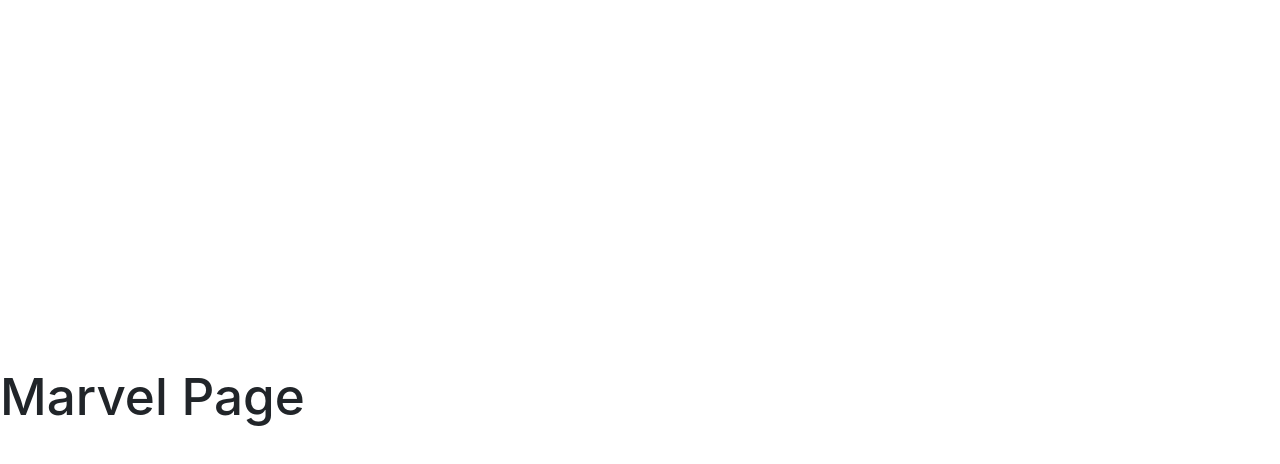
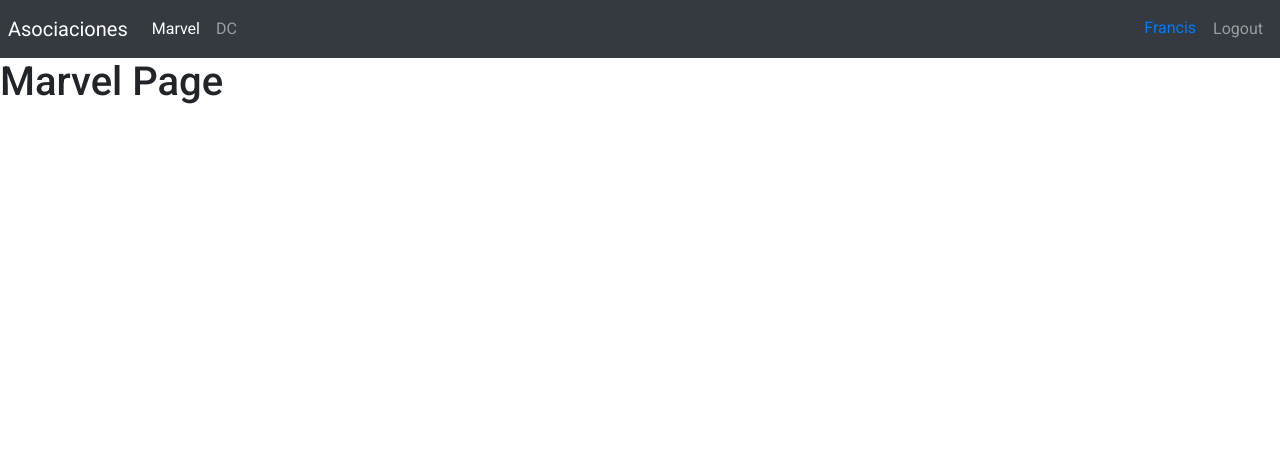
Before and after one commit to FrancisHenriquez/Heroes-APP, a React (Vite) app: page /marvel in a window 1280 px wide. Shown: the top 464 px of the page. Built offline with nearby package versions, Linux system fonts and the light colour scheme.

Commit message:
clase de ruta activa y cambios en css

```diff
--- /dev/null
+++ b/src/UI/components/Navbar.jsx
@@ -0,0 +1,49 @@
+import React from 'react';
+import { Link, NavLink } from 'react-router-dom';
+
+
+export const Navbar = () => {
+    return (
+        <nav className="navbar navbar-expand-sm navbar-dark bg-dark p-2">
+
+            <Link
+                className="navbar-brand"
+                to="/"
+            >
+                Asociaciones
+            </Link>
+
+            <div className="navbar-collapse">
+                <div className="navbar-nav">
+
+                    <NavLink
+
+                        className={({ isActive}) => `nav-item nav-link ${isActive ? 'active': '' }`}
+                        to="/marvel"
+                    >
+                        Marvel
+                    </NavLink>
+
+                    <NavLink
+                        className={({ isActive}) => `nav-item nav-link ${isActive ? 'active': '' }`}
+                        to="/dc"
+                    >
+                        DC
+                    </NavLink>
+                </div>
+            </div>
+
+            <div className="navbar-collapse collapse w-100 order-3 dual-collapse2 d-flex justify-content-end">
+                <ul className="navbar-nav ml-auto">
+                   <span className='nav-item nav-link text-primary'>
+                    Francis
+                   </span>
+                   <button
+                   className='nav-item nav-link btn'
+
+                   >Logout</button>
+                </ul>
+            </div>
+        </nav>
+    )
+}
--- /dev/null
+++ b/src/UI/components/index.js
@@ -0,0 +1 @@
+export * from './Navbar'
--- /dev/null
+++ b/src/auth/index.js
@@ -0,0 +1 @@
+export * from './components'
--- /dev/null
+++ b/src/heroes/pages/index.js
@@ -0,0 +1,2 @@
+export * from './DCpage'
+export * from './MarvelPage'
--- a/src/router/AppRouter.jsx
+++ b/src/router/AppRouter.jsx
@@ -1,14 +1,16 @@
 import React from 'react'
 import { Navigate, Route, Routes } from 'react-router-dom'
 import { LoginPage } from '../auth/components/pages/LoginPage'
-import { DCpage } from '../heroes/pages/DCpage'
-import { MarvelPage } from '../heroes/pages/MarvelPage'
+import { DCpage, MarvelPage } from '../heroes/pages'
+
+import { Navbar } from '../UI/components'
 
 export const AppRouter = () => {
   return (
    <>
+   <Navbar />
    <Routes>
-            <Route path="marvel" element={ <MarvelPage/>} />
+            <Route path="/marvel" element={ <MarvelPage/>} />
             <Route path="/DC" element={ <DCpage/>} />
             <Route path="/login" element={ <LoginPage/>} />
             <Route path="/" element={ <Navigate to="/marvel" />} />
--- a/src/styles.css
+++ b/src/styles.css
@@ -1,70 +1,137 @@
-:root {
-  font-family: Inter, Avenir, Helvetica, Arial, sans-serif;
-  font-size: 16px;
-  line-height: 24px;
-  font-weight: 400;
+@charset 'utf-8';
+/* @import 'bulma/bulma.sass'; */
 
-  color-scheme: light dark;
-  color: rgba(255, 255, 255, 0.87);
-  background-color: #242424;
+/* Import Fonts */
+@import url('https://fonts.googleapis.com/css2?family=Roboto:wght@400;500;700&display=swap');
 
-  font-synthesis: none;
-  text-rendering: optimizeLegibility;
-  -webkit-font-smoothing: antialiased;
-  -moz-osx-font-smoothing: grayscale;
-  -webkit-text-size-adjust: 100%;
+body {
+    font-family: 'Roboto', sans-serif;
 }
 
-a {
-  font-weight: 500;
-  color: #646cff;
-  text-decoration: inherit;
-}
-a:hover {
-  color: #535bf2;
+.box {
+    min-height: 100%;
+    transition: border 0.3s ease-in-out;
+    border: 1px solid transparent;
 }
 
-body {
-  margin: 0;
-  display: flex;
-  place-items: center;
-  min-width: 320px;
-  min-height: 100vh;
+.box:hover {
+    border: 1px solid lightgray;
+
 }
 
-h1 {
-  font-size: 3.2em;
-  line-height: 1.1;
+
+/* Animaciones Fade In */
+
+.fade-in {
+    -webkit-animation: fade-in 0.8s cubic-bezier(0.390, 0.575, 0.565, 1.000) 0.2s both;
+    animation: fade-in 0.8s cubic-bezier(0.390, 0.575, 0.565, 1.000) 0.2s both;
 }
 
-button {
-  border-radius: 8px;
-  border: 1px solid transparent;
-  padding: 0.6em 1.2em;
-  font-size: 1em;
-  font-weight: 500;
-  font-family: inherit;
-  background-color: #1a1a1a;
-  cursor: pointer;
-  transition: border-color 0.25s;
-}
-button:hover {
-  border-color: #646cff;
-}
-button:focus,
-button:focus-visible {
-  outline: 4px auto -webkit-focus-ring-color;
+@-webkit-keyframes fade-in {
+    0% {
+        opacity: 0;
+    }
+
+    100% {
+        opacity: 1;
+    }
 }
 
-@media (prefers-color-scheme: light) {
-  :root {
-    color: #213547;
-    background-color: #ffffff;
-  }
-  a:hover {
-    color: #747bff;
-  }
-  button {
-    background-color: #f9f9f9;
-  }
+@keyframes fade-in {
+    0% {
+        opacity: 0;
+    }
+
+    100% {
+        opacity: 1;
+    }
 }
+
+/* Fade In Left */
+.fade-in-left {
+    -webkit-animation: fade-in-left 1s cubic-bezier(0.390, 0.575, 0.565, 1.000) 0.2s both;
+    animation: fade-in-left 1s cubic-bezier(0.390, 0.575, 0.565, 1.000) 0.2s both;
+}
+
+@-webkit-keyframes fade-in-left {
+    0% {
+        opacity: 0;
+        transform: translateX(-100px);
+    }
+    75%{
+        opacity: 1;
+    }
+    100% {
+        transform: translateX(0);
+    }
+}
+
+@keyframes fade-in-left {
+    0% {
+        opacity: 0;
+        transform: translateX(-100px);
+    }
+    75%{
+        opacity: 1;
+    }
+    100% {
+        transform: translateX(0);
+    }
+}
+
+
+
+/* Media Queries */
+@media (max-width: 1024px){
+    .container {
+        margin: 0 20px;
+    }
+    .image {
+        max-width: 200px;
+    }
+}
+
+
+/* Fade In Left */
+.fade-in-right {
+    -webkit-animation: fade-in-right 1s cubic-bezier(0.390, 0.575, 0.565, 1.000) 0.2s both;
+    animation: fade-in-right 1s cubic-bezier(0.390, 0.575, 0.565, 1.000) 0.2s both;
+}
+
+@-webkit-keyframes fade-in-right {
+    0% {
+        opacity: 0;
+        transform: translateX(100px);
+    }
+    75%{
+        opacity: 1;
+    }
+    100% {
+        transform: translateX(0);
+    }
+}
+
+@keyframes fade-in-right {
+    0% {
+        opacity: 0;
+        transform: translateX(100px);
+    }
+    75%{
+        opacity: 1;
+    }
+    100% {
+        transform: translateX(0);
+    }
+}
+
+
+
+/* Media Queries */
+@media (max-width: 1024px){
+    .container {
+        margin: 0 20px;
+    }
+    .image {
+        max-width: 200px;
+    }
+}
```
Also changed, not shown: src/UI/hooks/index.js (added), src/auth/components/pages/index.js (added), src/heroes/index.js (added).
